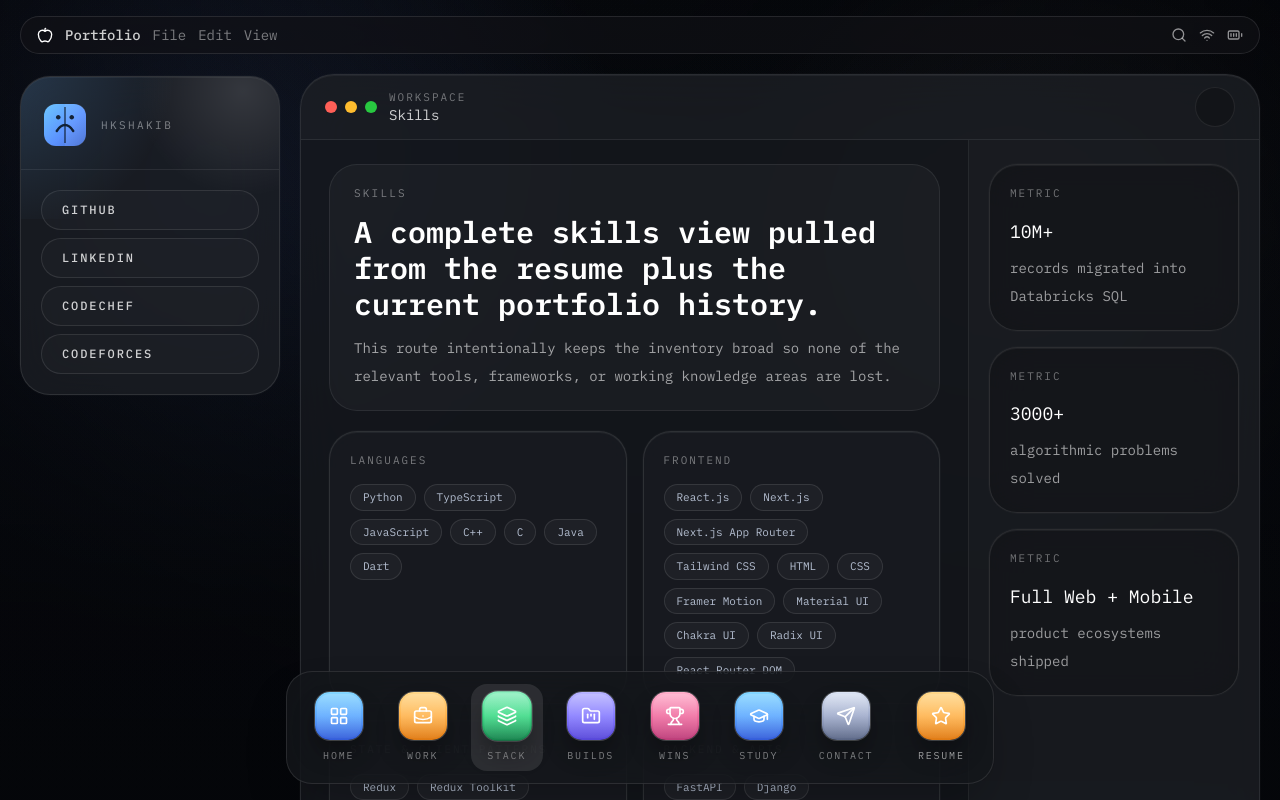
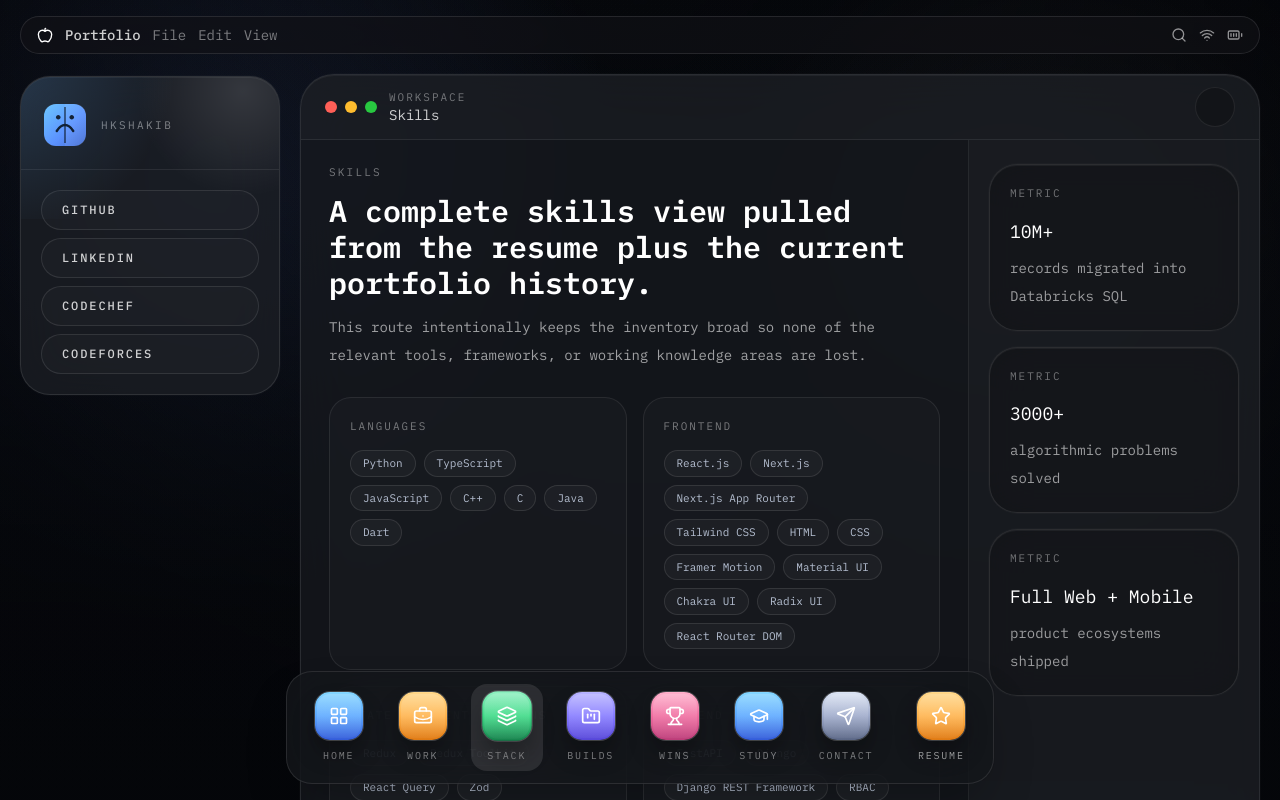
Before and after one commit to hkshakib/portfolio, a React (Vite) app: page /skills in a window 1280 px wide. Shown: the top 800 px of the page. Built offline with nearby package versions, Linux system fonts and the light colour scheme.

Commit message:
Refine skills page layout

```diff
--- a/src/views/SkillsView.jsx
+++ b/src/views/SkillsView.jsx
@@ -1,26 +1,32 @@
 import { skillGroups } from "../data/portfolio";
-import Card from "../components/ui/Card";
 import Tag from "../components/ui/Tag";
-import ViewHeader from "../components/portfolio/ViewHeader";
 
 export default function SkillsView() {
   return (
     <div>
-      <ViewHeader
-        eyebrow="Skills"
-        title="A complete skills view pulled from the resume plus the current portfolio history."
-        description="This route intentionally keeps the inventory broad so none of the relevant tools, frameworks, or working knowledge areas are lost."
-      />
+      <div className="mb-6 sm:mb-7">
+        <p className="text-[11px] uppercase tracking-[0.2em] text-white/[0.42]">Skills</p>
+        <h2 className="mt-3 max-w-4xl text-2xl font-semibold text-white sm:text-3xl">
+          A complete skills view pulled from the resume plus the current portfolio history.
+        </h2>
+        <p className="mt-3 max-w-3xl text-sm leading-7 text-white/60">
+          This route intentionally keeps the inventory broad so none of the relevant tools,
+          frameworks, or working knowledge areas are lost.
+        </p>
+      </div>
       <div className="grid gap-4 lg:grid-cols-2 2xl:grid-cols-3">
         {skillGroups.map((group) => (
-          <Card key={group.title} className="rounded-[28px] p-5">
+          <section
+            key={group.title}
+            className="rounded-[22px] border border-white/[0.08] bg-white/[0.02] p-5"
+          >
             <p className="text-[11px] uppercase tracking-[0.18em] text-white/[0.42]">{group.title}</p>
             <div className="mt-4 flex flex-wrap gap-2">
               {group.items.map((item) => (
                 <Tag key={item}>{item}</Tag>
               ))}
             </div>
-          </Card>
+          </section>
         ))}
       </div>
     </div>
```
